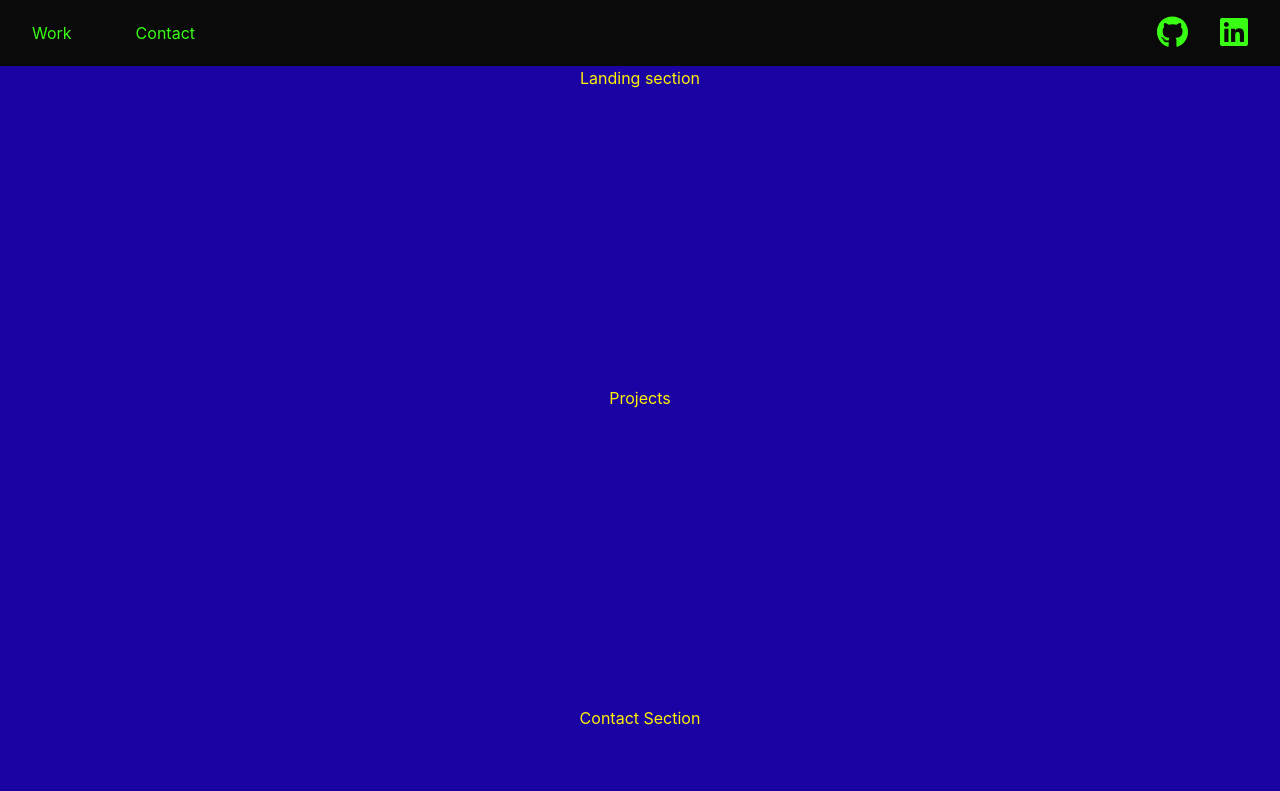
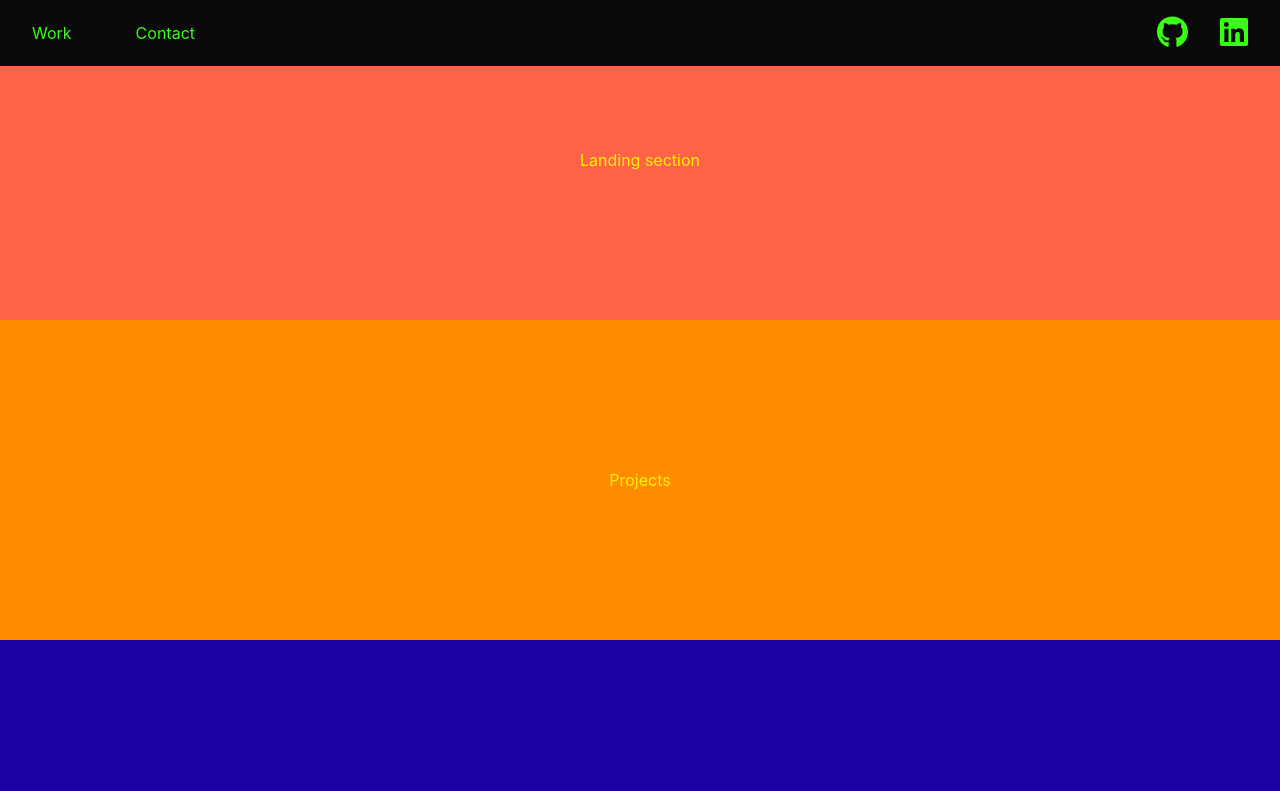
Before and after one commit to CarlosTussi/Websites, a React (Create React App) app in the folder Portfolio/portfolio/: page / in a window 1280 px wide. Shown: the top 791 px of the page. Built offline with nearby package versions, Linux system fonts and the light colour scheme.

Commit message:
[ADD] Style to make it clear the changes in the UI

```diff
--- a/Portfolio/portfolio/src/components/FullSection.js
+++ b/Portfolio/portfolio/src/components/FullSection.js
@@ -4,15 +4,18 @@ import { HStack, VStack, Box } from "@chakra-ui/react";
 function FullSection({children, ...props})
 {
     return(
-        <section>
-            <Box
+            <VStack
                 bg="#1B02A3"
+                {...props}
                 color="#FFF205"
-                textAlign="center"
-                h="20em">
+                justifyContent="center"
+                textAlign="left"
+                h="20em"
+                //By default chakra stack aligns center
+                //to change: alignItems="end" (or whatever)
+                >
                  {children}
-            </Box>
-        </section>
+            </VStack>
     );
 }
 
--- a/Portfolio/portfolio/src/components/Header.js
+++ b/Portfolio/portfolio/src/components/Header.js
@@ -26,7 +26,9 @@ function Header()
     <Box
         bg="#0A0A0A"
         color="#39FF14"
-        p="1em 2em 1em 1em">
+        p="1em 2em 1em 1em"
+        position="fixed"
+        width="100%">
         <HStack justify="space-between">
             <nav>
                 <UnorderedList styleType="none">
--- a/Portfolio/portfolio/src/components/LandingSection.js
+++ b/Portfolio/portfolio/src/components/LandingSection.js
@@ -3,8 +3,10 @@ import FullSection from './FullSection';
 function LandingSection()
 {
     return(
-        <FullSection>
-            Landing section
+        <FullSection bg="tomato">
+            <section>
+                Landing section
+            </section>
         </FullSection>
     );
 }
--- a/Portfolio/portfolio/src/components/ProjectsSection.js
+++ b/Portfolio/portfolio/src/components/ProjectsSection.js
@@ -4,11 +4,11 @@ import FullSection from "./FullSection";
 function ProjectsSection()
 {
     return(
-        <section>
-            <FullSection>
-            Projects
+            <FullSection bg="darkorange">
+            <p>
+                Projects
+            </p>
             </FullSection>
-        </section>
     );
 }
 
```
